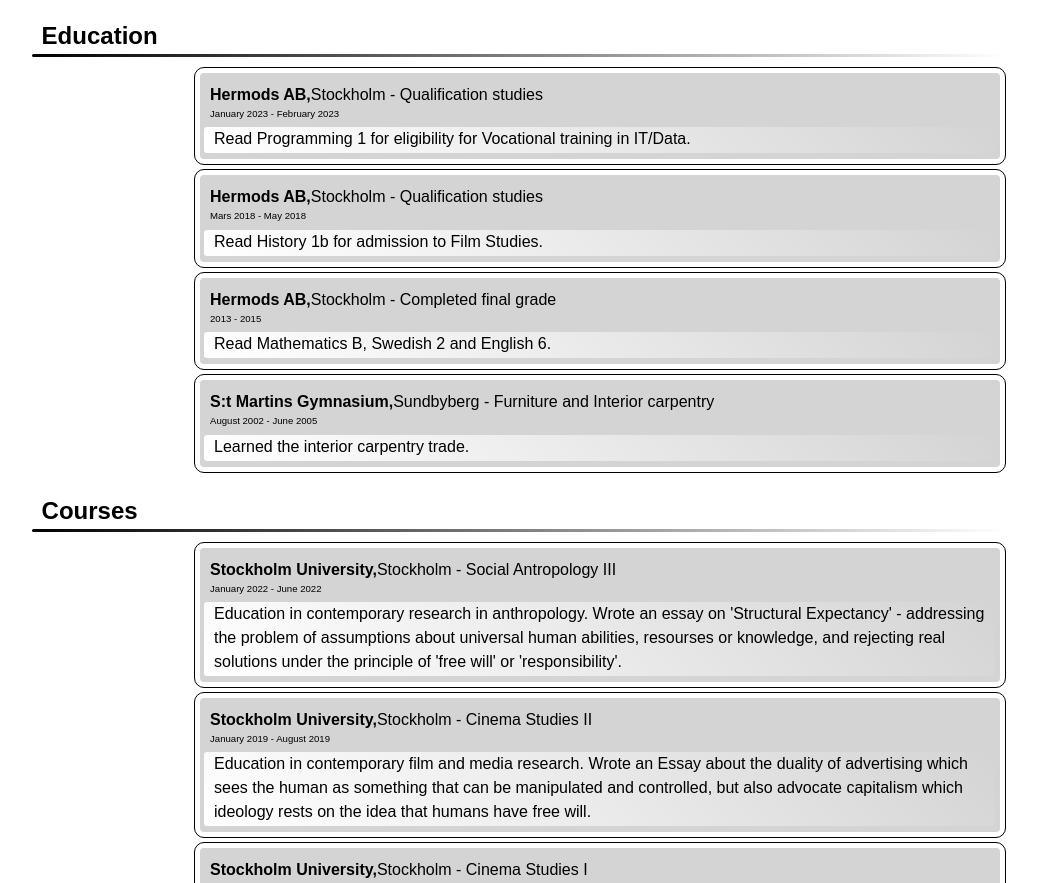
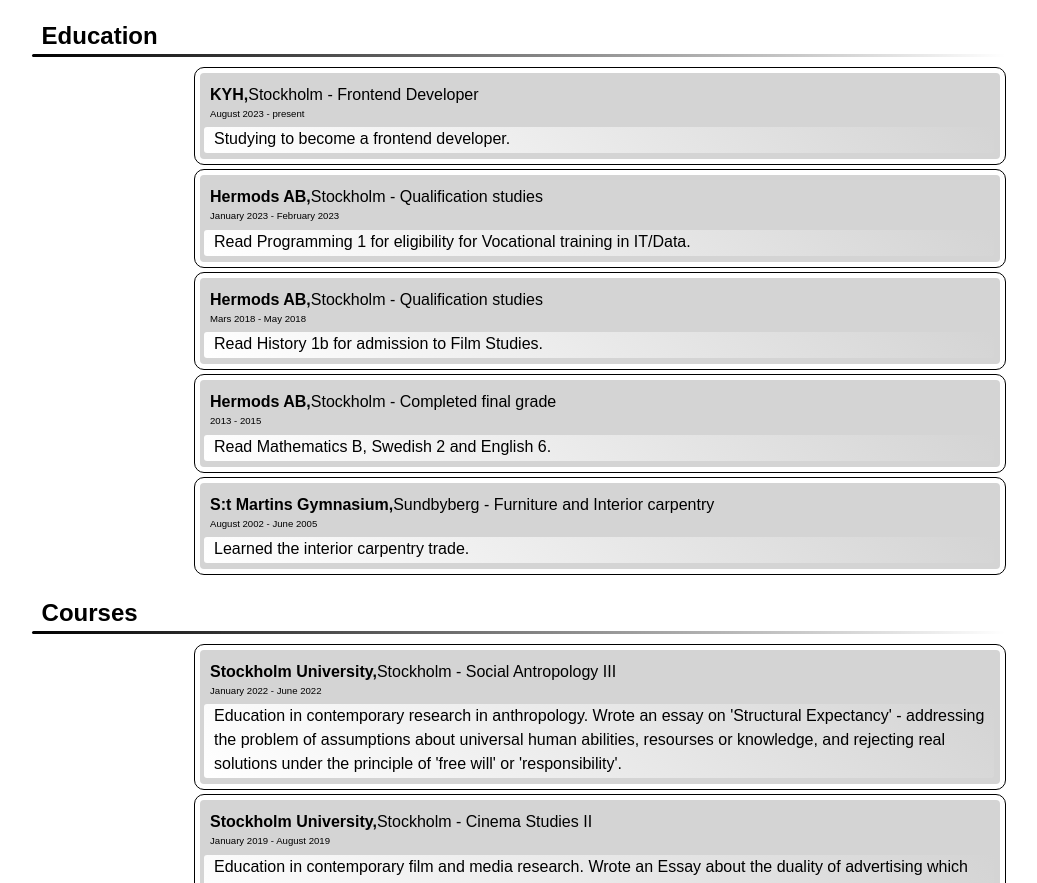
Before and after one commit to InternetKungen/vite-profile-page, a React (Vite) app: page /about in a window 1280 px wide. Shown: the part 1079-1962 px from the top of the page, without its empty margins (40-1077 px from the left). Built offline with nearby package versions, Linux system fonts and the light colour scheme; a web font is replaced by a local one.

Commit message:
Update about

```diff
--- a/src/views/About.jsx
+++ b/src/views/About.jsx
@@ -66,6 +66,15 @@
           />
 
           <Title title="Education"/>
+          <Experience
+          title="KYH"
+          city="Stockholm"
+          description="Frontend Developer"
+          dateFrom="August 2023"
+          dateTo="present"
+          info="
+          Studying to become a frontend developer."
+          />
           <Experience
           title="Hermods AB"
           city="Stockholm"
```
